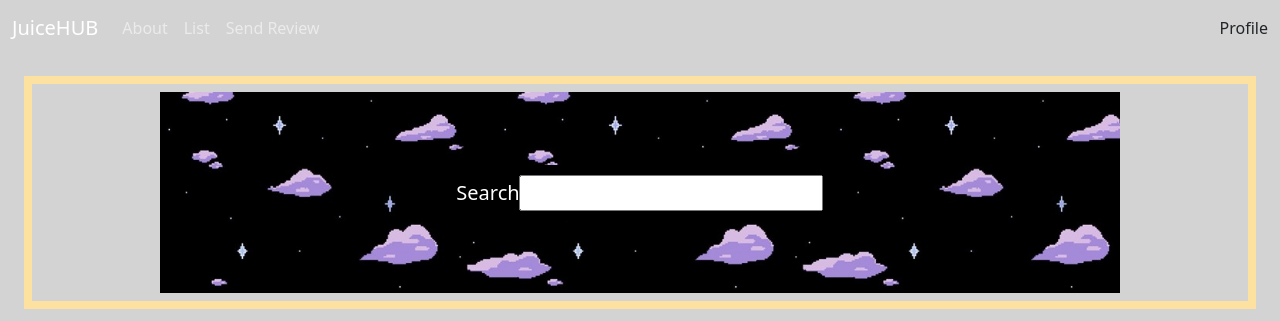
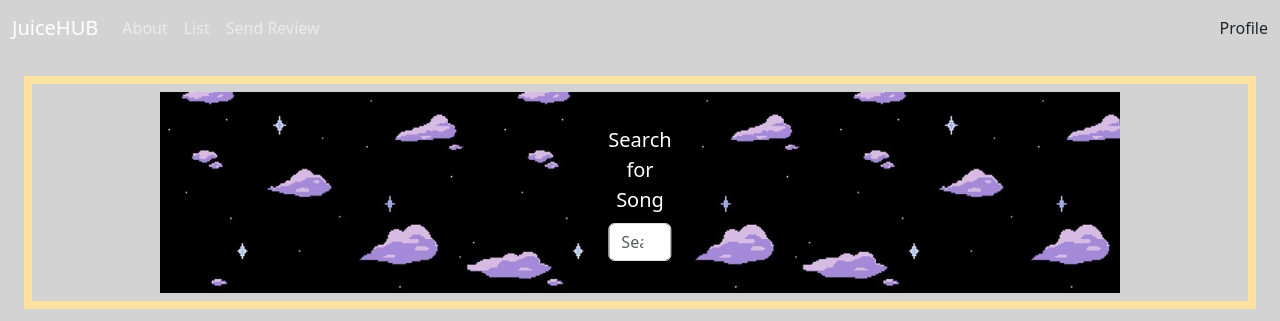
Before and after one commit to Saul999/JuiceHUB, a React (Vite) app in the folder frontend/: page / in a window 1280 px wide. Shown: the top 321 px of the page. Built offline with nearby package versions, Linux system fonts and the light colour scheme; no server answers.

Commit message:
final searchbar

```diff
--- a/frontend/src/components/SearchBar.tsx
+++ b/frontend/src/components/SearchBar.tsx
@@ -1,16 +1,28 @@
-// import { useState } from "react";
+import { useState, ChangeEvent } from "react";
+import Form from "react-bootstrap/Form";
 
 function SearchBar() {
-  // const [searched, setSearch] = useState("");
-  // const [checked, setChecked] = useState();
+  const [search, setSearch] = useState("");
+
+  const searchValue = (e: ChangeEvent<HTMLInputElement>) => {
+    setSearch(e.target.value);
+  };
 
   return (
     <>
       <div className="Home-search-section">
         <img src="/assets/JWCloudBanner.jpeg" alt="juice wrld search pic" />
         <div className="searchbar-container">
-          <label htmlFor="">Search </label>
-          <input type="text" />
+          <Form>
+            <Form.Group className="mb-3" controlId="formGroupEmail">
+              <Form.Label>Search for Song</Form.Label>
+              <Form.Control
+                onChange={searchValue}
+                type="search"
+                placeholder="Search"
+              />
+            </Form.Group>
+          </Form>
         </div>
       </div>
     </>
```
